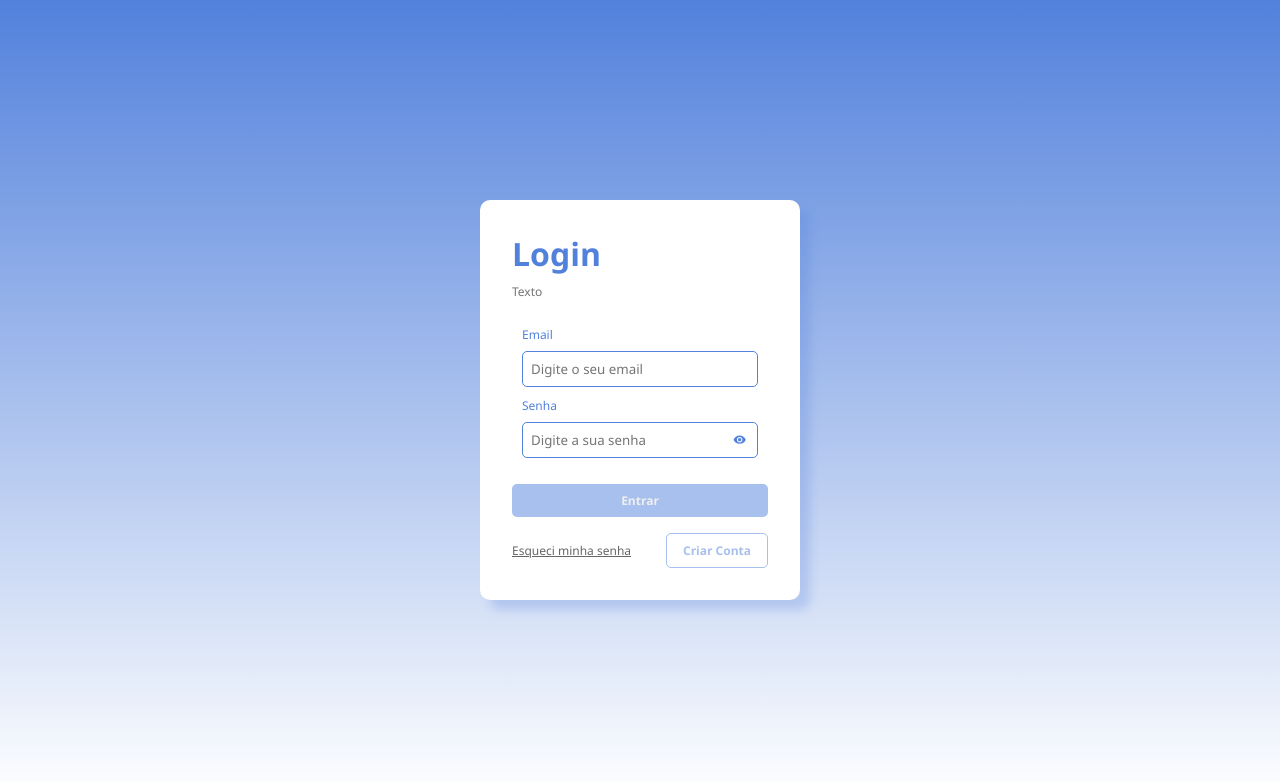
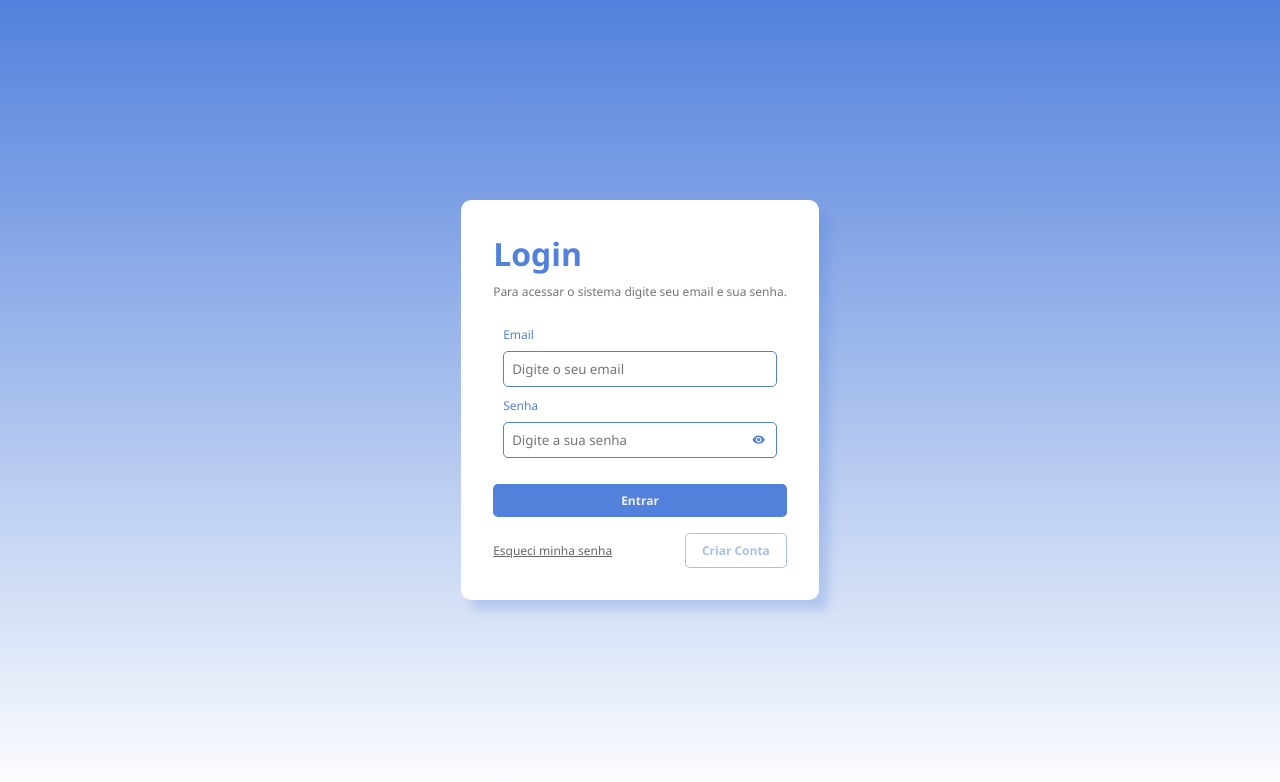
Before and after one commit to CesarNahra/user-ceps, a React (Vite) app: page / in a window 1280 px wide. Shown: the top 782 px of the page. Built offline with nearby package versions, Linux system fonts and the light colour scheme.

Commit message:
inst lib react-hook-form + refactory + styled

```diff
--- a/package.json
+++ b/package.json
@@ -12,6 +12,7 @@
   "dependencies": {
     "react": "^18.2.0",
     "react-dom": "^18.2.0",
+    "react-hook-form": "^7.45.1",
     "react-icons": "^4.10.1",
     "react-router-dom": "^6.14.1",
     "styled-components": "^6.0.3"
--- a/src/components/Form/Input/Input.component.jsx
+++ b/src/components/Form/Input/Input.component.jsx
@@ -4,7 +4,7 @@ import { useState } from 'react';
 
 import { MdVisibility, MdVisibilityOff } from 'react-icons/md';
 
-export const InputComponent = ({ label, type, id, placeholder }) => {
+export const InputComponent = ({ label, type, id, placeholder, register, error }) => {
     const [showPassword, setShowPassword] = useState(false);
 
     const handleShowPassword = () => {
@@ -13,13 +13,13 @@ export const InputComponent = ({ label, type, id, placeholder }) => {
 
     return (
         <Styled.InputGroup>
-            <Styled.Label htmlFor={id}>{label}</Styled.Label>
+            <Styled.Label $color={error && 'danger'} htmlFor={id}>{label}</Styled.Label>
 
             {type !== 'textarea' &&
                 <Styled.InputContainer>
-                    <Styled.Input type={showPassword ? 'text' : type} id={id} placeholder={placeholder} />
+                    <Styled.Input $color={error && 'danger'} type={showPassword ? 'text' : type} id={id} placeholder={placeholder} {...register}/>
                     {type === 'password' &&
-                        <Styled.Icon type='button' onClick={handleShowPassword}>
+                        <Styled.Icon $color={error && 'danger'} type='button' onClick={handleShowPassword}>
                             {!showPassword ? <MdVisibility/> : <MdVisibilityOff/>}
                         </Styled.Icon>
                     }
@@ -27,7 +27,7 @@ export const InputComponent = ({ label, type, id, placeholder }) => {
             }
 
             {type == 'textarea' &&
-                <Styled.TextArea id={id} placeholder={placeholder} />
+                <Styled.TextArea $color={error && 'danger'} id={id} placeholder={placeholder} {...register}/>
             }
         </Styled.InputGroup>
     );
@@ -38,4 +38,6 @@ InputComponent.propTypes = {
     type: PropTypes.string,
     id: PropTypes.string.isRequired,
     placeholder: PropTypes.string,
+    register: PropTypes.any,
+    error: PropTypes.any,
 }
--- a/src/components/Form/Input/Input.style.jsx
+++ b/src/components/Form/Input/Input.style.jsx
@@ -13,7 +13,7 @@ export const Label = styled.label`
     align-items: flex-start;
     gap: 10px;
     align-self: stretch;
-    color: #5281DC;
+    color: ${({$color}) => {return $color === 'danger' ? '#BE2E2E' : '#5281DC'}};
     font-family: Segoe UI;
     font-size: 12px;
     font-style: normal;
@@ -27,7 +27,7 @@ export const Input = styled.input`
     align-items: flex-start;
     align-self: stretch;
     border-radius: 5px;
-    border: 1px solid #5281DC;
+    border: 1px solid ${({$color}) => {return $color === 'danger' ? '#BE2E2E' : '#5281DC'}};
     width: 100%;
 `
 
@@ -36,6 +36,9 @@ export const TextArea = styled.textarea`
     padding: 8px;
     align-items: flex-start;
     align-self: stretch;
+    border-radius: 5px;
+    border: 1px solid ${({$color}) => {return $color === 'danger' ? '#BE2E2E' : '#5281DC'}};
+    width: 100%;
 `
 
 export const InputContainer = styled.div`
@@ -53,5 +56,5 @@ export const Icon = styled.button`
     display: flex;
     align-items: center;
     justify-content: center;
-    color: #5281dc;
+    color: ${({$color}) => {return $color === 'danger' ? '#BE2E2E' : '#5281DC'}};
 `
--- a/src/components/Form/Login/Login.component.jsx
+++ b/src/components/Form/Login/Login.component.jsx
@@ -1,26 +1,21 @@
 import { useNavigate } from "react-router-dom"
 import * as Styled from './Login.style'
-import { useState } from "react";
 import { InputComponent } from "../Input/Input.component";
+import { useForm } from "react-hook-form";
 
 export const FormLoginComponent = () => {
 
-  const [data, setData] = useState({
-    email: '',
-    password: '',
-  });
+  const {
+    register,
+    handleSubmit,
+    formState: { errors },
+  } = useForm()
+
 
   const navigate = useNavigate();
 
-  const isDisabled = () => {
-    return !data.email || !data.password || !data.email.includes('@') || data.password.length < 8;
-  }
-
-  const handleInput = (e) => {
-    e.preventDefault();
-    const {value, id} = e.target;
-
-    setData({...data, [id]: value})
+  const submitForm = (data) => {
+    console.log(data)
   }
 
   const redirectToHome = () => {
@@ -28,18 +23,35 @@ export const FormLoginComponent = () => {
   }
 
   return (
-    <Styled.Form onSubmit={redirectToHome}>
+    <Styled.Form onSubmit={handleSubmit(submitForm)}>
       <Styled.Header>
         <Styled.Title>Login</Styled.Title>
-        <Styled.SubTitle>Texto</Styled.SubTitle>
+        <Styled.SubTitle>Para acessar o sistema digite seu email e sua senha.</Styled.SubTitle>
       </Styled.Header>
 
       <Styled.InputGroup>
-        <InputComponent id='email' type='email' placeholder='Digite o seu email' label='Email'/>
-        <InputComponent id='password' type='password' placeholder='Digite a sua senha' label='Senha'/>
+        <InputComponent
+          id='email'
+          type='email'
+          placeholder='Digite o seu email'
+          label='Email'
+          register={{ ...register('email', {
+            required: true,
+            validate: {matchPath: (v) => /^\w+([.-]?\w+)*@\w+([.-]?\w+)*(\.\w{2,3})+$/.test(v)}})
+          }}
+          error={errors.email}
+        />
+        <InputComponent
+          id='password'
+          type='password'
+          placeholder='Digite a sua senha'
+          label='Senha'
+          register={{ ...register('password', {required: true, minLength: 8}) }}
+          error={errors.password}
+        />
       </Styled.InputGroup>
 
-      <Styled.Button type="submit" disabled={isDisabled()}>Entrar</Styled.Button>
+      <Styled.Button $active={!errors.email && !errors.password} type="submit" disabled={errors.email || errors.password}>Entrar</Styled.Button>
 
       <Styled.Action>
         <Styled.EsqueciSenha href="">Esqueci minha senha</Styled.EsqueciSenha>
--- a/src/components/Form/Login/Login.style.jsx
+++ b/src/components/Form/Login/Login.style.jsx
@@ -45,15 +45,17 @@ export const Button = styled.button`
     align-items: flex-start;
     align-self: stretch;
     border-radius: 5px;
-    background: ${({$outlined}) => {return $outlined ? 'transparent' : 'rgba(82, 129, 220, 0.50)'}};
-    border: ${({$outlined}) => {return !$outlined ? 'none' : '1px solid rgba(82, 129, 220, 0.50)'}};
+    background: ${({$outlined}) => {return $outlined ? 'transparent' : 'rgba(82, 129, 220, 1)'}};
+    border: ${({$outlined}) => {return !$outlined ? 'none' : '1px solid rgba(82, 129, 220, 1)'}};
 
-    color: ${({$outlined}) => {return !$outlined ? '#efefef' : 'rgba(82, 129, 220, 0.50)'}};
+    color: ${({$outlined}) => {return !$outlined ? '#efefef' : 'rgba(82, 129, 220, 1)'}};
     font-family: Segoe UI;
     font-size: 12px;
     font-style: normal;
     font-weight: 700;
     line-height: normal;
+    opacity: ${({$active}) => { return $active ? 1 : .5 }};
+    cursor: pointer;
 
     &:disabled {
         cursor: not-allowed;
```
Also changed, not shown: 1 other file (tests, documents, lock files or other folders).
